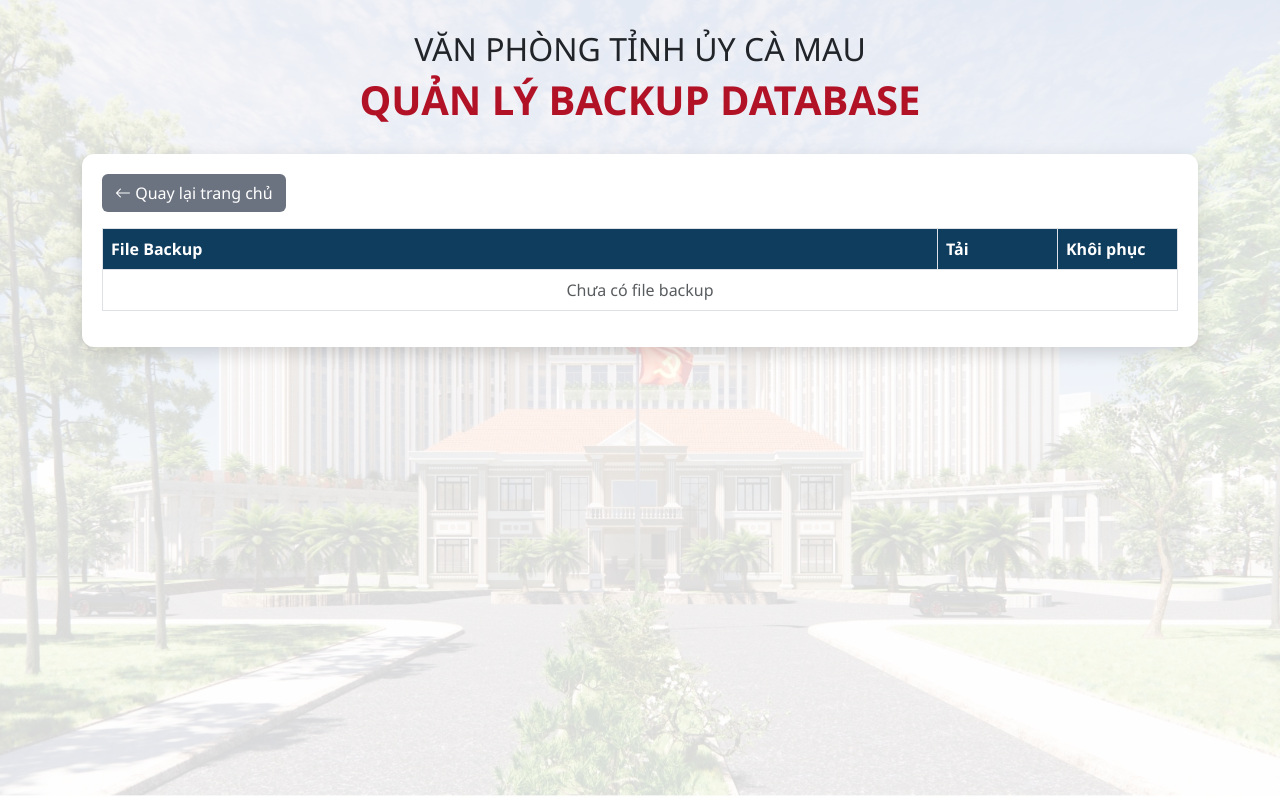
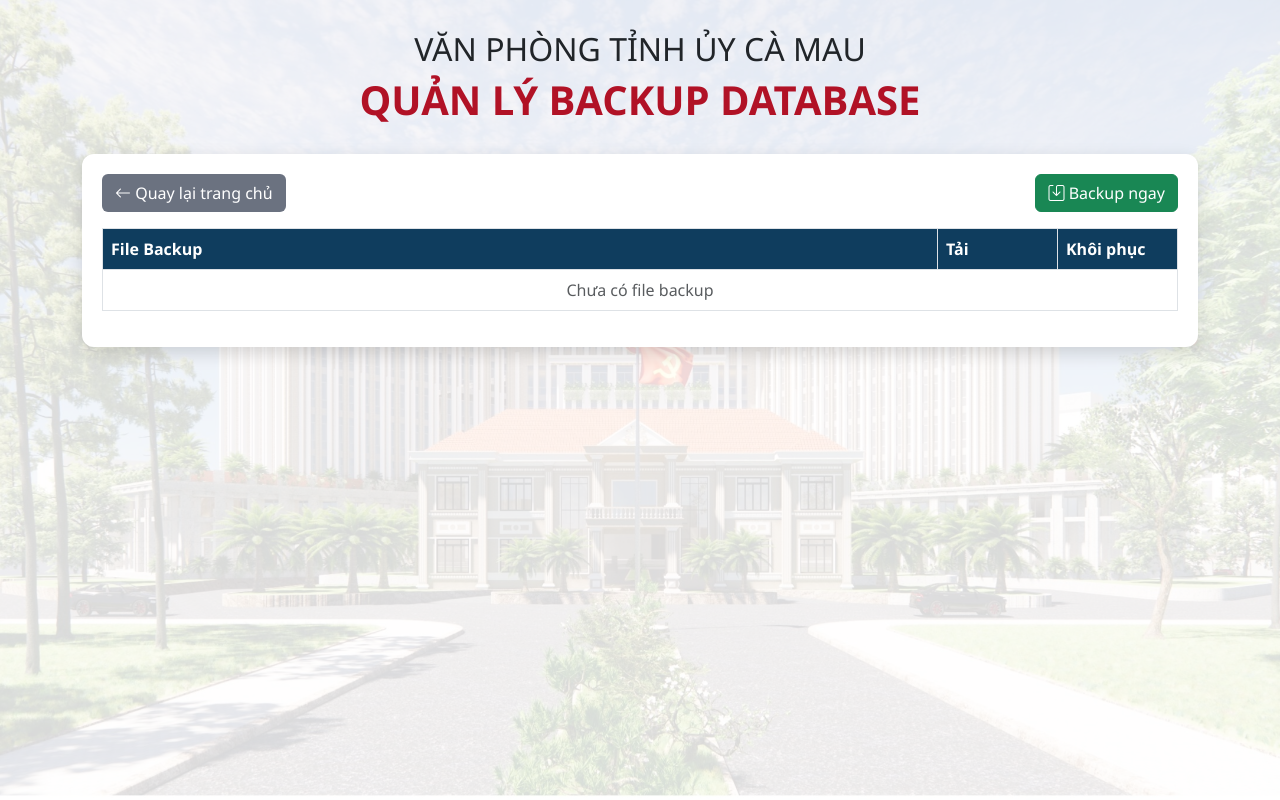
Before and after one commit to conkiencon2016-max/quanly-conglenh, a Flask app: page /backup_manager in a window 1280 px wide. Run offline with Flask 3, Linux system fonts and the light colour scheme; a user stored in the database is signed in.

Commit message:
Update backup_manager.html

```diff
--- a/templates/backup_manager.html
+++ b/templates/backup_manager.html
@@ -80,7 +80,10 @@ header h1{
 <a href="/" class="btn btn-back">
 <i class="bi bi-arrow-left"></i> Quay lại trang chủ
 </a>
-
+<a href="/backup_now" class="btn btn-success">
+<i class="bi bi-save"></i>
+Backup ngay
+</a>
 </div>
 
 <table class="table table-bordered table-hover">
@@ -158,4 +161,5 @@ Chưa có file backup
 </div>
 
 </body>
+
 </html>
```
